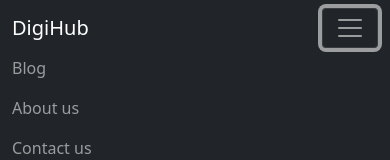
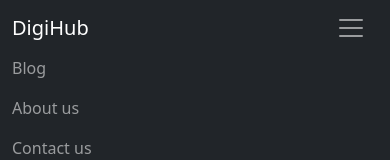
Before and after one commit to Praiseike/DigiHub, a plain HTML site: page index.html in a window 390 px wide. Both pictures are taken after a click on the button "Toggle navigation". Shown: the top 160 px of the page. Drawn offline with Linux system fonts and the light colour scheme.

Commit message:
Add files via upload

```diff
--- a/assets/css/style.css
+++ b/assets/css/style.css
@@ -2,3 +2,13 @@ body{
 	margin: 0;
 	background-color: #f1f1f1;
 }
+
+button.navbar-toggler{
+	border:hidden;
+}
+.navbar-toggler:focus,
+.navbar-toggler:active,
+.navbar-toggler-icon:focus {
+    outline: none;
+    box-shadow: none;
+}
```
